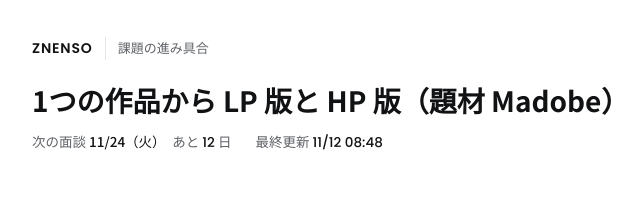
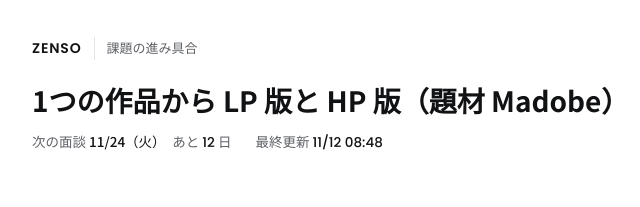
Before and after one commit to wimaoka51-blip/zenso-progress, a plain HTML site: page index.html in a window 1280 px wide. Shown: the top 207 px of the page, 218-858 px from the left. Drawn offline with Linux system fonts and the light colour scheme.

Commit message:
表記を ZENSO に
Co-Authored-By: Claude Opus 5.5 <noreply@anthropic.com>

```diff
--- a/index.html
+++ b/index.html
@@ -4,7 +4,7 @@
 <meta charset="utf-8">
 <meta name="viewport" content="width=device-width,initial-scale=1,viewport-fit=cover">
 <meta name="robots" content="noindex,nofollow">
-<title>課題の進み具合｜ZNENSO</title>
+<title>課題の進み具合｜ZENSO</title>
 <link rel="preconnect" href="https://fonts.googleapis.com">
 <link rel="preconnect" href="https://fonts.gstatic.com" crossorigin>
 <link rel="stylesheet" href="https://fonts.googleapis.com/css2?family=Noto+Sans+JP:wght@400;500;700&family=Poppins:wght@500;600&display=swap">
@@ -156,7 +156,7 @@ function render(d) {
 
   document.getElementById("app").innerHTML = `
   <header>
-    <div class="brand"><b>ZNENSO</b><span>課題の進み具合</span></div>
+    <div class="brand"><b>ZENSO</b><span>課題の進み具合</span></div>
     <h1>${esc(cur.description.replace(/^課題：/, "") || cur.title)}</h1>
     <div class="meta">
       <span>次の面談 <b>${due.getUTCMonth()+1}/${due.getUTCDate()}（${WD[due.getUTCDay()]}）</b>${days >= 0 ? `　あと <b class="num">${days}</b> 日` : ""}</span>
```
